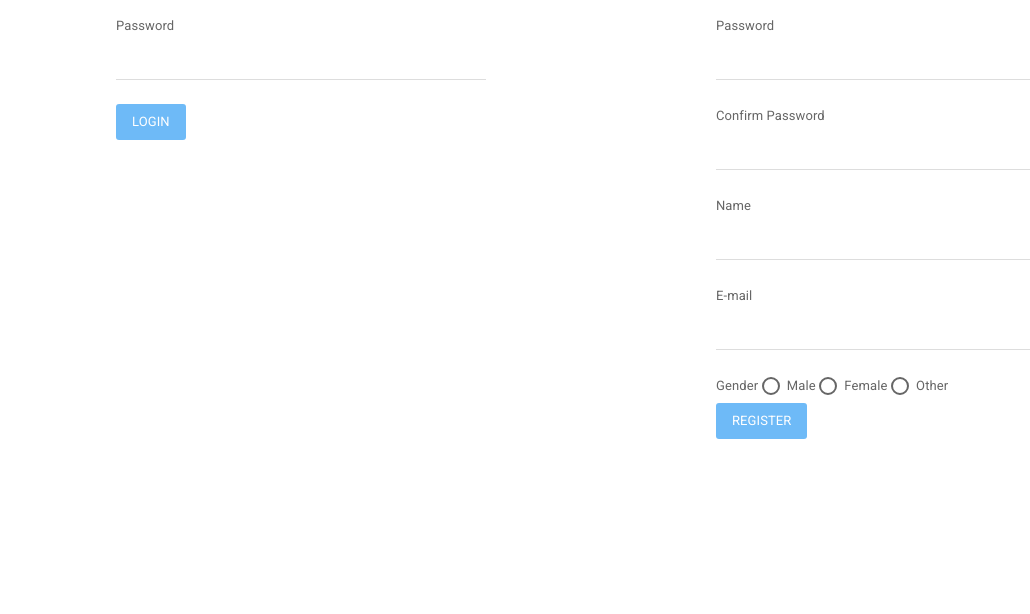
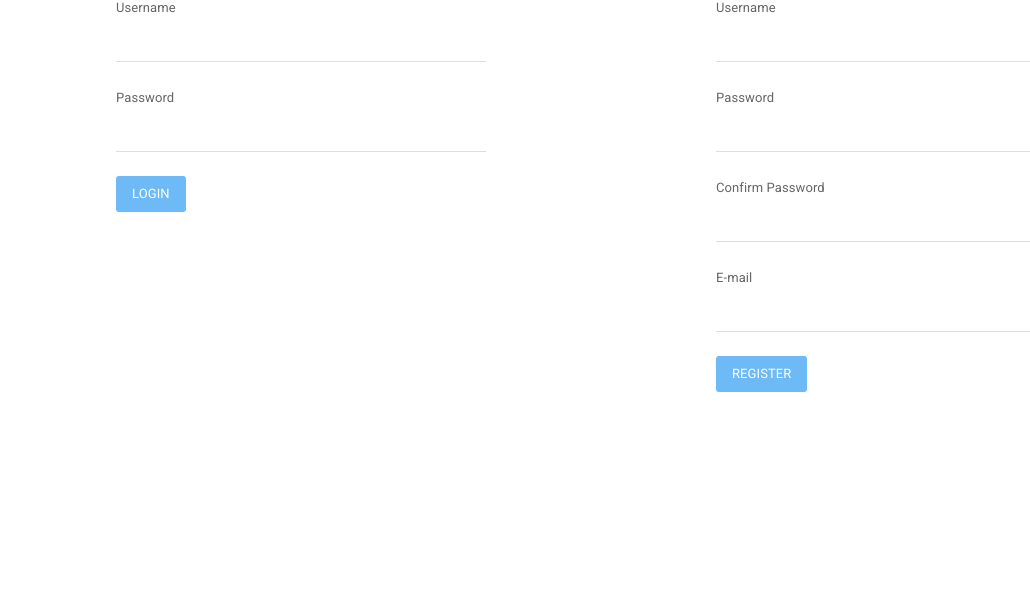
Before and after one commit to tonitonev/AngularJS-IssueTrackingSystem, a website: page index.html in a window 1280 px wide. Shown: the part 186-800 px from the top of the page, without its empty margins (39-1069 px from the left). Drawn offline with nearby package versions, Linux system fonts and the light colour scheme.

Commit message:
17.04.2016

```diff
--- a/app/home/home.html
+++ b/app/home/home.html
@@ -1,40 +1,47 @@
 <div class="margin-bottom-100"></div>
 <div class="row">
     <div class="col-md-4 col-md-offset-1 border">
+        <h3 id="login-title">Login:</h3>
         <form name="loginUserForm">
             <label for="username">Username</label>
-            <input type="text" id="username" required="required" ng-model="loginUser.username" class="form-control" />
-            <br />
+            <input type="text" id="username" required="required" ng-model="loginUser.username" class="form-control"/>
+            <br/>
             <label for="password">Password</label>
-            <input type="password" required="required" ng-model="loginUser.password" id="password" class="form-control" />
-            <br />
-            <button class="btn btn-primary" ng-disabled="loginUserForm.$invalid" ng-click="login(loginUser)">Login</button>
+            <input type="password" required="required" ng-model="loginUser.password" id="password"
+                   class="form-control"/>
+            <br/>
+            <button class="btn btn-primary" ng-disabled="loginUserForm.$invalid" ng-click="login(loginUser)">Login
+            </button>
         </form>
     </div>
 
     <div class="col-md-4 col-md-offset-2 border">
+        <div id="register">
+            <h3 id="register-title">Create an account:</h3>
             <form name="registerUserForm">
                 <label for="reg-username">Username</label>
-            <input type="text"  required="required" ng-model="registerUser.username" id="reg-username" class="form-control" />
-            <br />
+                <input type="text" required="required" ng-model="registerUser.username" id="reg-username"
+                       class="form-control"/>
+                <br/>
                 <label for="reg-password">Password</label>
-            <input type="password" required="required" min-length="6" max-length="100" ng-model="registerUser.password" id="reg-password" class="form-control" />
-            <br />
+                <input type="password" required="required" min-length="6" max-length="100"
+                       ng-model="registerUser.password"
+                       id="reg-password" class="form-control"/>
+                <br/>
                 <label for="reg-confirm-password">Confirm Password</label>
-            <input type="password" required="required" min-length="6" max-length="100" ng-model="registerUser.confirmPassword" id="reg-confirm-password" class="form-control" />
-            <br />
-            <label for="reg-name">Name</label>
-            <input type="text" required="required" ng-model="registerUser.name" id="reg-name" class="form-control" />
-            <br />
+                <input type="password" required="required" min-length="6" max-length="100"
+                       ng-model="registerUser.confirmPassword" id="reg-confirm-password" class="form-control"/>
+                <br/>
                 <label for="reg-email">E-mail</label>
-            <input type="email" required="required" ng-model="registerUser.email" id="reg-email" class="form-control" />
-            <br />
-            <label for="reg-email">Gender</label>
-            <input type="radio" ng-model="registerUser.gender" checked="checked" name="reg-gender" value="1" /> Male
-            <input type="radio" ng-model="registerUser.gender" name="reg-gender" value="2" /> Female
-            <input type="radio" ng-model="registerUser.gender" name="reg-gender" value="0" /> Other
-            <br />
-            <button class="btn btn-primary" ng-disabled="registerUserForm.$invalid || registerUser.password != registerUser.confirmPassword" ng-click="register(registerUser)">Register</button>
+                <input type="email" required="required" ng-model="registerUser.email" id="reg-email"
+                       class="form-control"/>
+                <br/>
+                <button class="btn btn-primary"
+                        ng-disabled="registerUserForm.$invalid || registerUser.password != registerUser.confirmPassword"
+                        ng-click="register(registerUser)">Register
+                </button>
             </form>
         </div>
+
     </div>
+</div>
--- a/index.html
+++ b/index.html
@@ -19,7 +19,7 @@
 <div class="navbar navbar-default navbar-fixed-top">
     <div class="container">
         <div class="navbar-header">
-            <a href="../" class="navbar-brand">SoftUni Issue Tracking System</a>
+            <a href="#/" class="navbar-brand">SoftUni Issue Tracking System</a>
             <button class="navbar-toggle" type="button" data-toggle="collapse" data-target="#navbar-main">
                 <span class="icon-bar"></span>
                 <span class="icon-bar"></span>
```
Lines whose indentation alone changed are shown as unchanged.
